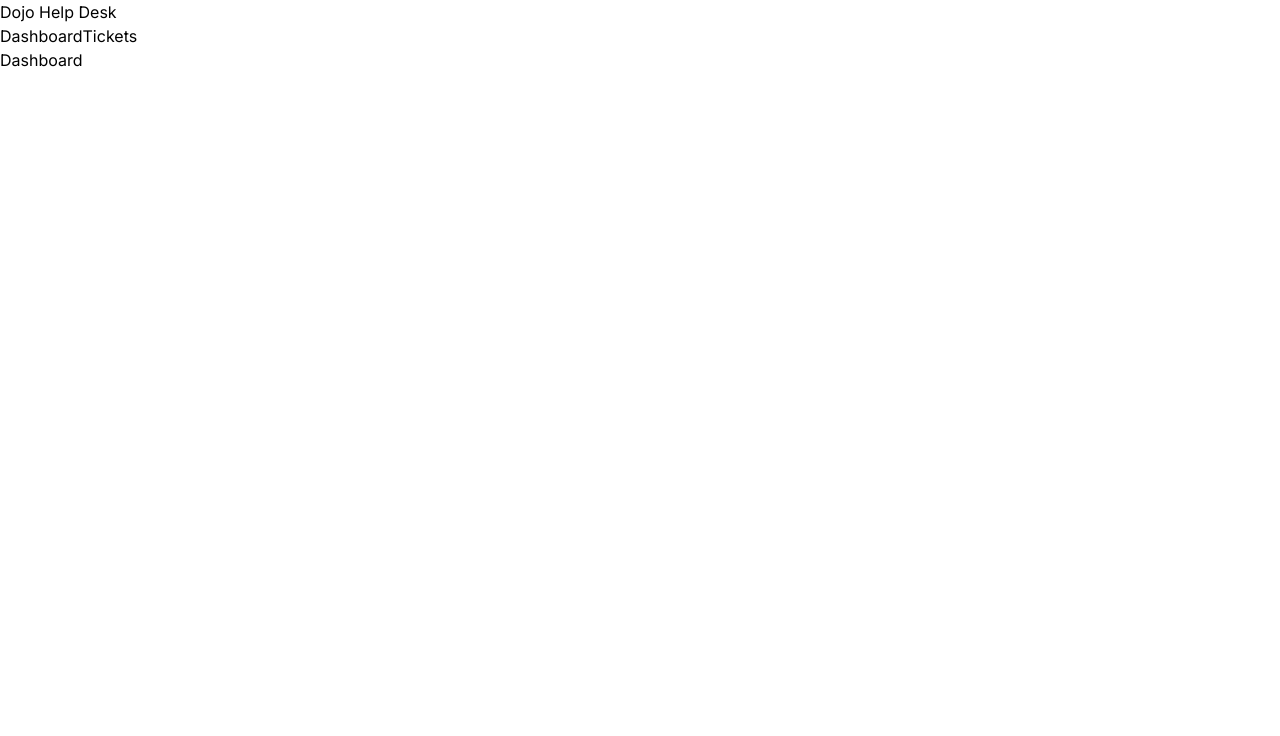
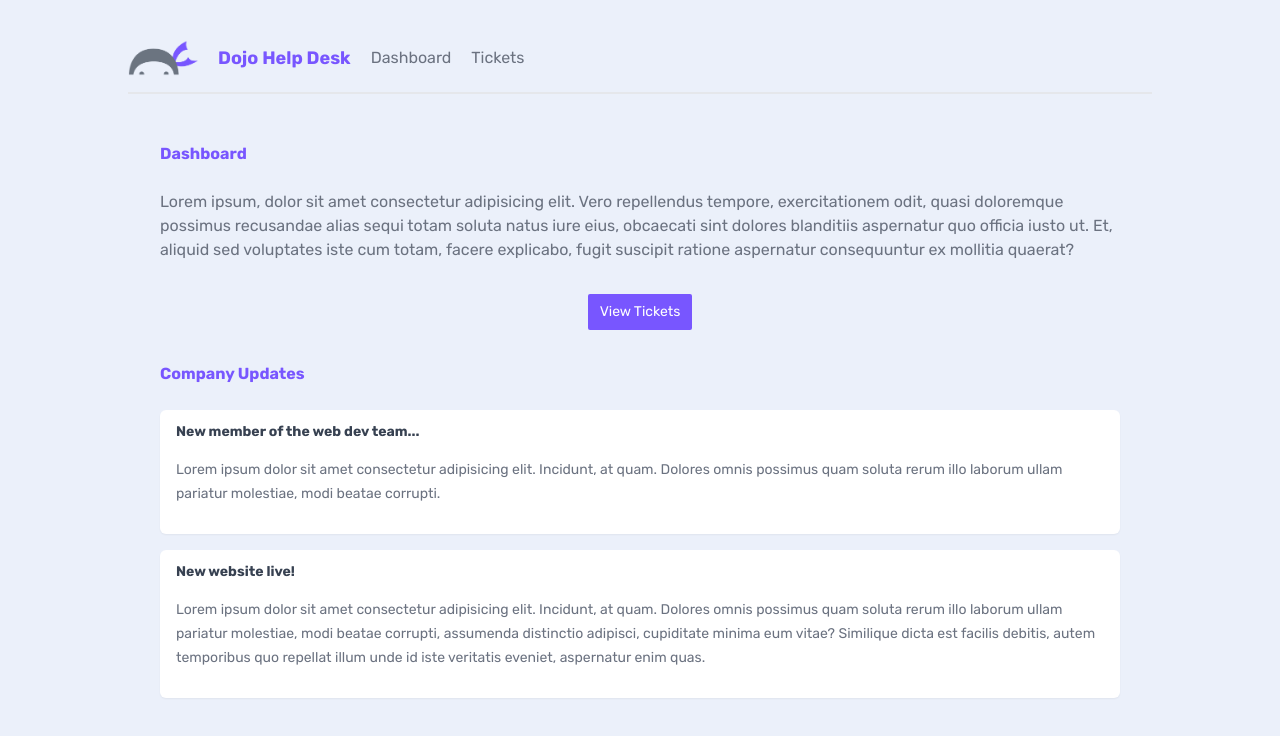
Before and after one commit to markpackham/dojo-helpdesk, a Next.js app: page / in a window 1280 px wide. Shown: the top 736 px of the page. Built offline with nearby package versions, Linux system fonts and the light colour scheme.

Commit message:
add styling
https://www.youtube.com/watch?v=PAXWRgEo7Ns&list=PL4cUxeGkcC9jZIVqmy_QhfQdi6mzQvJnT&index=6

```diff
--- a/app/components/Navbar.jsx
+++ b/app/components/Navbar.jsx
@@ -1,7 +1,17 @@
+import Image from "next/image";
 import Link from "next/link";
+import Logo from "./dojo-logo.png";
+
 export default function Navbar() {
   return (
     <nav>
+      <Image
+        src={Logo}
+        alt="Dojo Logo"
+        width={70}
+        quality={100}
+        placeholder="blur"
+      />
       <h1>Dojo Help Desk</h1>
       <Link href="/">Dashboard</Link>
       <Link href="/tickets">Tickets</Link>
--- a/app/globals.css
+++ b/app/globals.css
@@ -1,3 +1,119 @@
 @tailwind base;
 @tailwind components;
 @tailwind utilities;
+
+/* base styles */
+body {
+    background: #ebf0fa;
+    @apply text-gray-500 m-8;
+}
+
+h1,
+h2 {
+    @apply font-bold text-primary text-lg;
+}
+
+main {
+    @apply max-w-5xl my-12 mx-auto px-8;
+}
+
+main>h2 {
+    @apply mb-4 pb-2 text-base;
+}
+
+p>a {
+    @apply text-primary underline;
+}
+
+/* nav styles */
+nav {
+    @apply pb-4 border-b-2 border-gray-200 flex items-center gap-5 my-10 mx-auto max-w-5xl;
+}
+
+nav a,
+nav span {
+    @apply text-gray-500;
+}
+
+nav a:hover {
+    @apply text-black;
+}
+
+main nav {
+    @apply border-0;
+}
+
+/* button styles */
+button {
+    @apply px-3 py-2 rounded-sm flex justify-between items-center gap-2 text-sm;
+}
+
+button:hover {
+    @apply bg-opacity-90;
+}
+
+.btn-primary {
+    @apply bg-primary text-white;
+}
+
+.btn-secondary {
+    @apply bg-gray-200 text-gray-900;
+}
+
+/* form styles */
+form {
+    @apply py-4 px-7 bg-primary bg-opacity-5 rounded-md block mx-auto min-w-fit w-1/4;
+}
+
+form label {
+    @apply block;
+}
+
+form input,
+form textarea,
+form select {
+    @apply block mt-2 my-4 px-2 py-1 rounded-sm w-full;
+}
+
+form button {
+    @apply block mx-auto;
+}
+
+/* feedback styles */
+.error {
+    @apply border-2 border-red-500 bg-red-300 text-red-800 py-1 px-2 rounded-sm block max-w-fit my-4 mx-auto;
+}
+
+/* card styles */
+.card {
+    @apply bg-white shadow-sm rounded-md py-3 px-4 my-4 relative overflow-hidden;
+}
+
+.card h3 {
+    @apply font-bold text-gray-700 text-sm mb-0;
+}
+
+.card p {
+    @apply my-4 text-sm leading-6;
+}
+
+/* pill styles */
+.pill {
+    @apply py-1 px-2 mt-3 inline-block text-xs font-semibold;
+}
+
+.pill.high {
+    @apply bg-red-300 text-red-600;
+}
+
+.pill.medium {
+    @apply bg-blue-300 text-blue-600;
+}
+
+.pill.low {
+    @apply bg-emerald-300 text-emerald-600;
+}
+
+.card .pill {
+    @apply absolute bottom-0 right-0 rounded-tl-md;
+}
--- a/app/layout.jsx
+++ b/app/layout.jsx
@@ -1,10 +1,10 @@
 import "./globals.css";
-import { Inter } from "next/font/google";
+import { Rubik } from "next/font/google";
 
 // components
 import Navbar from "./components/Navbar";
 
-const inter = Inter({ subsets: ["latin"] });
+const rubik = Rubik({ subsets: ["latin"] });
 
 export const metadata = {
   title: "Create Next App",
@@ -14,7 +14,7 @@ export const metadata = {
 export default function RootLayout({ children }) {
   return (
     <html lang="en">
-      <body className={inter.className}>
+      <body className={rubik.className}>
         <Navbar />
         {children}
       </body>
--- a/app/page.jsx
+++ b/app/page.jsx
@@ -1,7 +1,45 @@
+import Link from "next/link";
+
 export default function Home() {
   return (
     <main>
       <h2>Dashboard</h2>
+      <p>
+        Lorem ipsum, dolor sit amet consectetur adipisicing elit. Vero
+        repellendus tempore, exercitationem odit, quasi doloremque possimus
+        recusandae alias sequi totam soluta natus iure eius, obcaecati sint
+        dolores blanditiis aspernatur quo officia iusto ut. Et, aliquid sed
+        voluptates iste cum totam, facere explicabo, fugit suscipit ratione
+        aspernatur consequuntur ex mollitia quaerat?
+      </p>
+
+      <div className="flex justify-center my-8">
+        <Link href="/tickets">
+          <button className="btn-primary">View Tickets</button>
+        </Link>
+      </div>
+
+      <h2>Company Updates</h2>
+
+      <div className="card">
+        <h3>New member of the web dev team...</h3>
+        <p>
+          Lorem ipsum dolor sit amet consectetur adipisicing elit. Incidunt, at
+          quam. Dolores omnis possimus quam soluta rerum illo laborum ullam
+          pariatur molestiae, modi beatae corrupti.
+        </p>
+      </div>
+      <div className="card">
+        <h3>New website live!</h3>
+        <p>
+          Lorem ipsum dolor sit amet consectetur adipisicing elit. Incidunt, at
+          quam. Dolores omnis possimus quam soluta rerum illo laborum ullam
+          pariatur molestiae, modi beatae corrupti, assumenda distinctio
+          adipisci, cupiditate minima eum vitae? Similique dicta est facilis
+          debitis, autem temporibus quo repellat illum unde id iste veritatis
+          eveniet, aspernatur enim quas.
+        </p>
+      </div>
     </main>
   );
 }
--- a/tailwind.config.js
+++ b/tailwind.config.js
@@ -1,18 +1,16 @@
 /** @type {import('tailwindcss').Config} */
 module.exports = {
   content: [
-    './pages/**/*.{js,ts,jsx,tsx,mdx}',
-    './components/**/*.{js,ts,jsx,tsx,mdx}',
-    './app/**/*.{js,ts,jsx,tsx,mdx}',
+    "./pages/**/*.{js,ts,jsx,tsx,mdx}",
+    "./components/**/*.{js,ts,jsx,tsx,mdx}",
+    "./app/**/*.{js,ts,jsx,tsx,mdx}",
   ],
   theme: {
     extend: {
-      backgroundImage: {
-        'gradient-radial': 'radial-gradient(var(--tw-gradient-stops))',
-        'gradient-conic':
-          'conic-gradient(from 180deg at 50% 50%, var(--tw-gradient-stops))',
+      colors: {
+        primary: "#7856ff",
       },
     },
   },
   plugins: [],
-}
+};
```
Also changed, not shown: app/components/dojo-logo.png (added).
